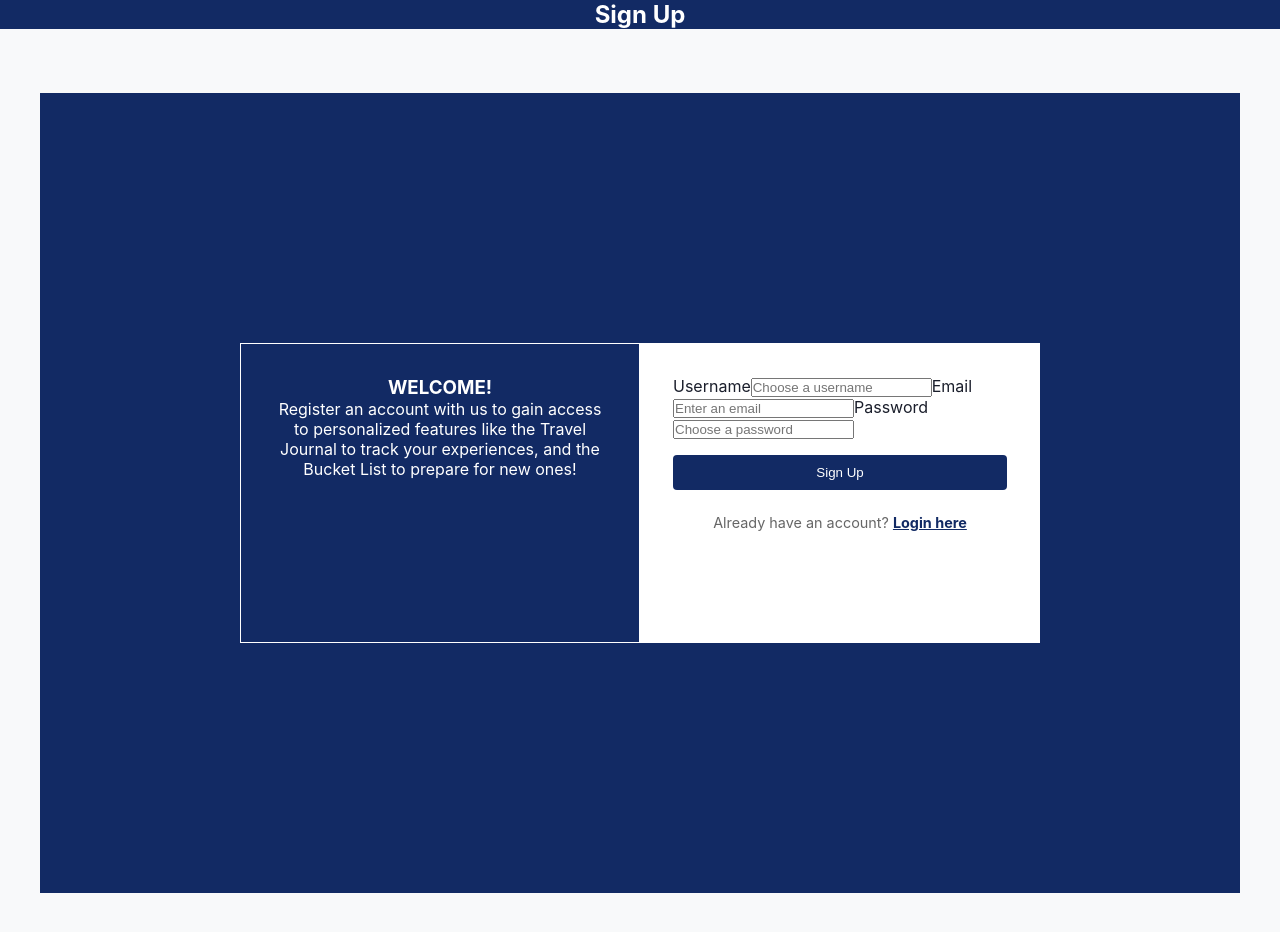
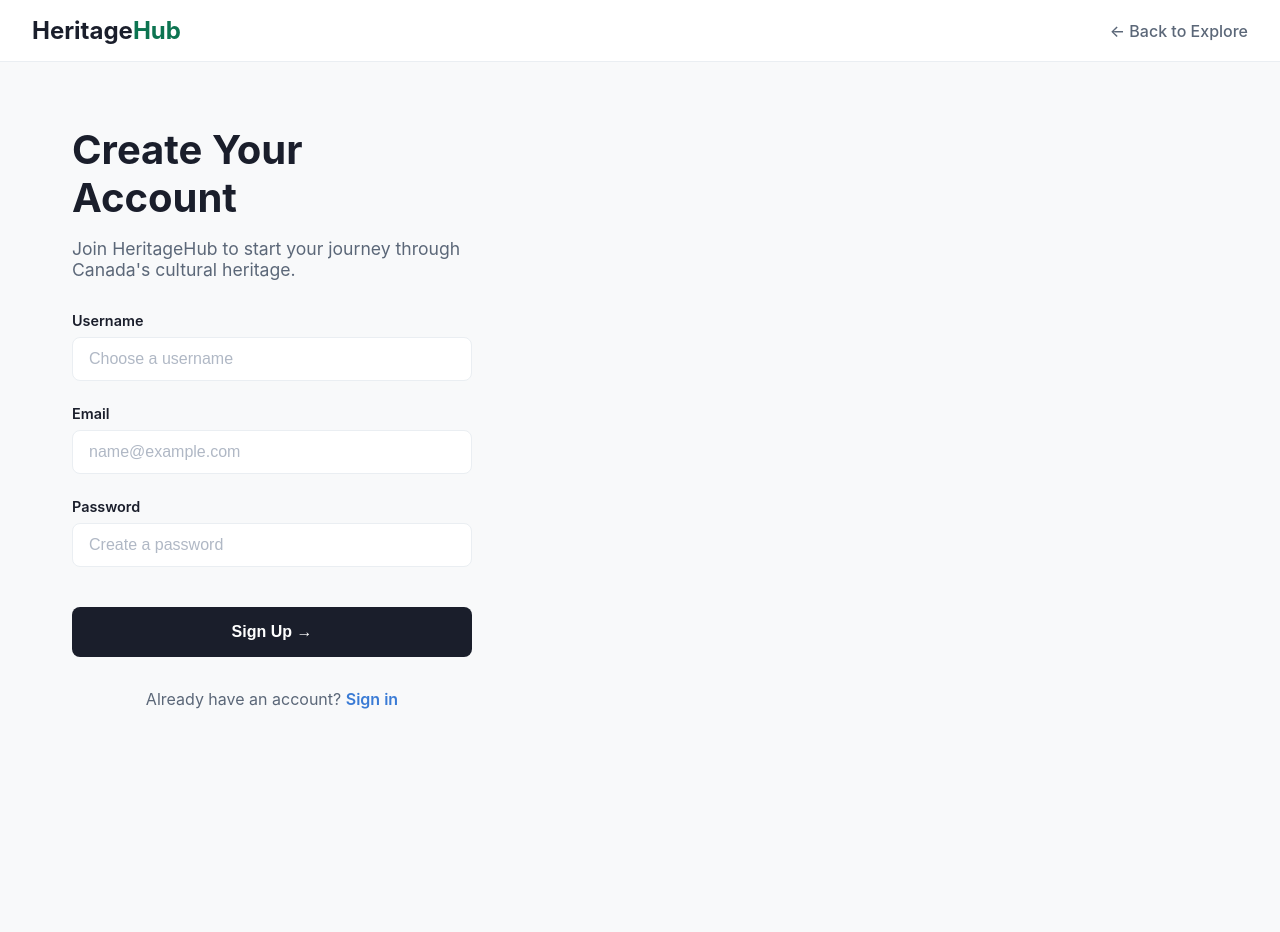
Before and after one commit to eyoung-15/IAT_459_Final_Project, a React (Create React App) app in the folder frontend/: page /register in a window 1280 px wide. Shown: the top 932 px of the page. After the commit the page ends 800 px from the top, so only its background shows below. Built offline with nearby package versions, Linux system fonts and the light colour scheme.

Commit message:
update register layout

```diff
--- a/frontend/src/pages/Register.js
+++ b/frontend/src/pages/Register.js
@@ -1,5 +1,6 @@
 import { useState } from "react";
-import { useNavigate } from "react-router-dom";
+import { Link, useNavigate } from "react-router-dom";
+import "../Auth.css";
 
 function Register() {
   const [formData, setFormData] = useState({
@@ -9,12 +10,10 @@ function Register() {
   });
   const navigate = useNavigate();
 
-  // handle input changes for the controlled form
   function handleChange(e) {
     setFormData({ ...formData, [e.target.name]: e.target.value });
   }
 
-  // register
   async function handleSubmit(e) {
     e.preventDefault();
     try {
@@ -37,37 +36,54 @@ function Register() {
   }
 
   return (
-    <div>
-      <h2 style={styles.title}>Sign Up</h2>
-      <div className="auth-container" style={styles.container}>
-        {/* LEFT COLUMN */}
-        <div className="card" style={styles.cardLeft}>
-          <h3 style={styles.title}>WELCOME!</h3>
-          <p style={styles.text}>
-            Register an account with us to gain access to personalized features
-            like the Travel Journal to track your experiences, and the Bucket
-            List to prepare for new ones!
+    <div className="auth-page">
+      <nav className="auth-nav">
+        <div className="nav-container">
+          <Link to="/" className="logo">
+            Heritage<span>Hub</span>
+          </Link>
+          <Link to="/" className="back-link">
+            ← Back to Explore
+          </Link>
+        </div>
+      </nav>
+
+      <div className="auth-container">
+        <div className="auth-grid">
+          {/* Left Column - Form */}
+          <div className="auth-form-container">
+            <h1 className="auth-title">Create Your Account</h1>
+            <p className="auth-subtitle">
+              Join HeritageHub to start your journey through Canada's cultural
+              heritage.
             </p>
-        </div>
-        {/* RIGHT COLUMN */}
-        <div className="card" style={styles.cardRight}>
-          <form onSubmit={handleSubmit} className="form">
+
+            <form onSubmit={handleSubmit} className="auth-form">
+              <div className="form-group">
                 <label>Username</label>
                 <input
+                  type="text"
                   name="username"
                   value={formData.username}
                   onChange={handleChange}
                   required
                   placeholder="Choose a username"
                 />
+              </div>
+
+              <div className="form-group">
                 <label>Email</label>
                 <input
+                  type="email"
                   name="email"
                   value={formData.email}
                   onChange={handleChange}
                   required
-              placeholder="Enter an email"
+                  placeholder="name@example.com"
                 />
+              </div>
+
+              <div className="form-group">
                 <label>Password</label>
                 <input
                   type="password"
@@ -75,78 +91,26 @@ function Register() {
                   value={formData.password}
                   onChange={handleChange}
                   required
-              placeholder="Choose a password"
+                  placeholder="Create a password"
                 />
-            <button type="submit" style={styles.button}>
-              Sign Up
+              </div>
+
+              <button type="submit" className="auth-button">
+                Sign Up →
               </button>
             </form>
-          <p style={styles.footerText}>
+
+            <p className="auth-footer">
               Already have an account?{" "}
-            <span onClick={() => navigate("/login")} style={styles.link}>
-              Login here
-            </span>
+              <Link to="/login" className="auth-link">
+                Sign in
+              </Link>
             </p>
+          </div>
         </div>
       </div>
     </div>
   );
 }
 
-const styles = {
-  container: {
-    display: "flex",
-    justifyContent: "center",
-    alignItems: "center",
-    minHeight: "100vh",
-    backgroundColor: "#122A64",
-  },
-  cardLeft: {
-    width: "100%",
-    maxWidth: "400px",
-    height: "300px",
-    padding: "2rem",
-    backgroundColor: "#122A64",
-    borderRadius: "0",
-    border: "solid white 1px",
-  },
-  cardRight: {
-    width: "100%",
-    maxWidth: "400px",
-    height: "300px",
-    padding: "2rem",
-    backgroundColor: "white",
-    borderRadius: "0",
-    border: "solid white 1px",
-  },
-  title: {
-    textAlign: "center",
-    color: "white",
-    backgroundColor: "#122A64",
-  },
-  button: {
-    marginTop: "1rem",
-    backgroundColor: "#122A64",
-    color: "white",
-    border: "none",
-    padding: "10px",
-    borderRadius: "4px",
-    cursor: "pointer",
-    width: "100%",
-  },
-  footerText: {
-    marginTop: "1.5rem",
-    textAlign: "center",
-    fontSize: "0.9rem",
-    color: "#666",
-  },
-  link: {
-    color: "#122A64",
-    cursor: "pointer",
-    fontWeight: "bold",
-    textDecoration: "underline",
-  },
-  text: { color: "white", textAlign: "center" },
-};
-
 export default Register;
```
Lines whose indentation alone changed are shown as unchanged.
